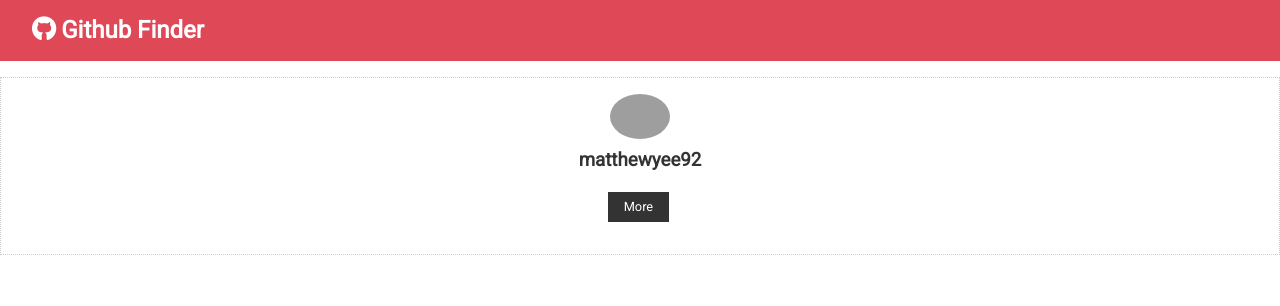
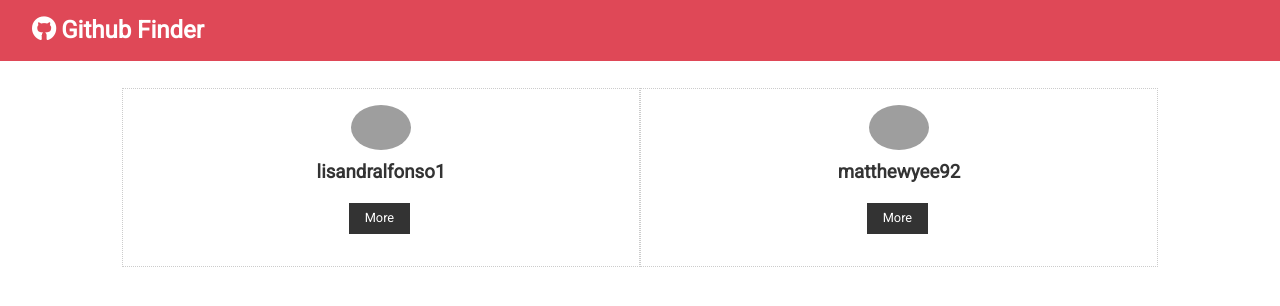
Before and after one commit to MatthewYee92/Git-Finder, a React (Create React App) app: page / in a window 1280 px wide. Shown: the top 306 px of the page. Built offline with nearby package versions, Linux system fonts and the light colour scheme; grey boxes are pictures that could not be loaded.

Commit message:
mapped through hardcoded state to display users on the page

```diff
--- a/src/App.js
+++ b/src/App.js
@@ -1,6 +1,6 @@
 import React, { Component } from "react";
 import Navbar from './components/layout/Navbar'
-import UserItem from './components/users/UserItem'
+import Users from './components/users/Users'
 import "./App.css";
 
 class App extends Component {
@@ -10,7 +10,9 @@
     return (
       <div className="App">
         <Navbar/>
-        <UserItem/>
+        <div className='container'>
+        <Users/>
+        </div>
       </div>
     );
 
--- a/src/components/users/UserItem.jsx
+++ b/src/components/users/UserItem.jsx
@@ -2,16 +2,9 @@
 
 export class UserItem extends Component {
 
-        state = {
-          id: 'id',
-          login: 'matthewyee92',
-          avatar_url: 'https://avatars2.githubusercontent.com/u/32374888?v=4',
-          html_url: 'https://github.com/MatthewYee92'
-        }
-
 
     render() {
-        const { login, avatar_url, html_url } = this.state
+        const { login, avatar_url, html_url } = this.props.user
         return (
             <div className='card text-center'>
               <img src={avatar_url} alt="" className='round-img' style={{ width: '60px' }}/>
--- /dev/null
+++ b/src/components/users/Users.jsx
@@ -0,0 +1,38 @@
+import React, { Component } from 'react'
+import UserItem from './UserItem'
+
+export class Users extends Component {
+    state = {
+        users: [
+            {
+                id: 'id',
+                login: "lisandralfonso1",
+                avatar_url: "https://avatars0.githubusercontent.com/u/46769629?v=4",
+                html_url: "https://github.com/lisandralfonso1"
+            },
+            {
+                id: 'id',
+                login: 'matthewyee92',
+                avatar_url: 'https://avatars2.githubusercontent.com/u/32374888?v=4',
+                html_url: 'https://github.com/MatthewYee92'
+            }
+        ]
+    }
+    render() {
+        return (
+            <div style={userStyle}>
+              {this.state.users.map(user => (
+                <UserItem key={user.id} user={user}/>
+              ))}
+            </div>
+        )
+    }
+}
+
+const userStyle = {
+    display: 'grid',
+    gridTemplateColumns: 'repeat(2, 1fr',
+    gridGap: '1rm'
+}
+
+export default Users
```
